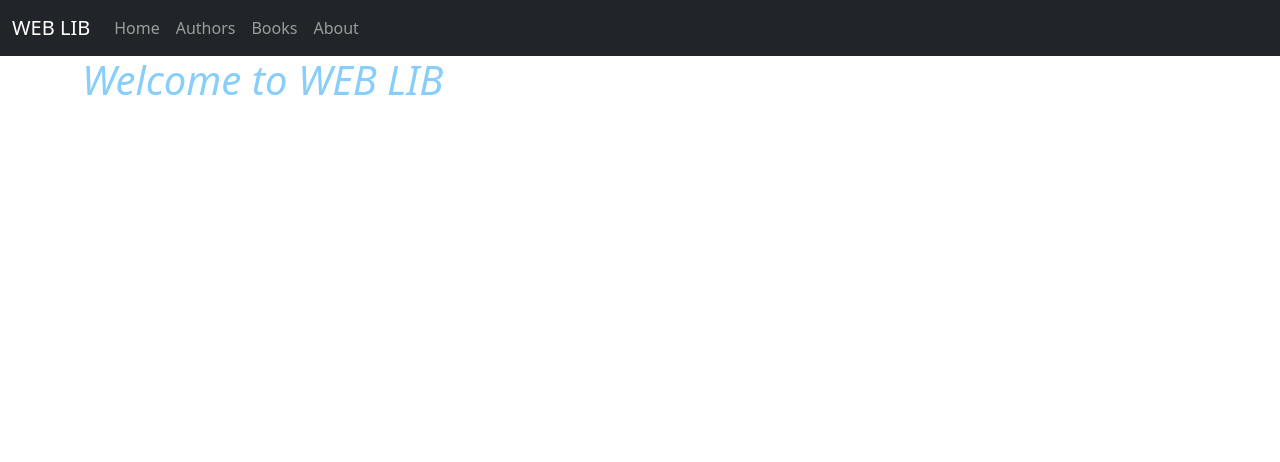
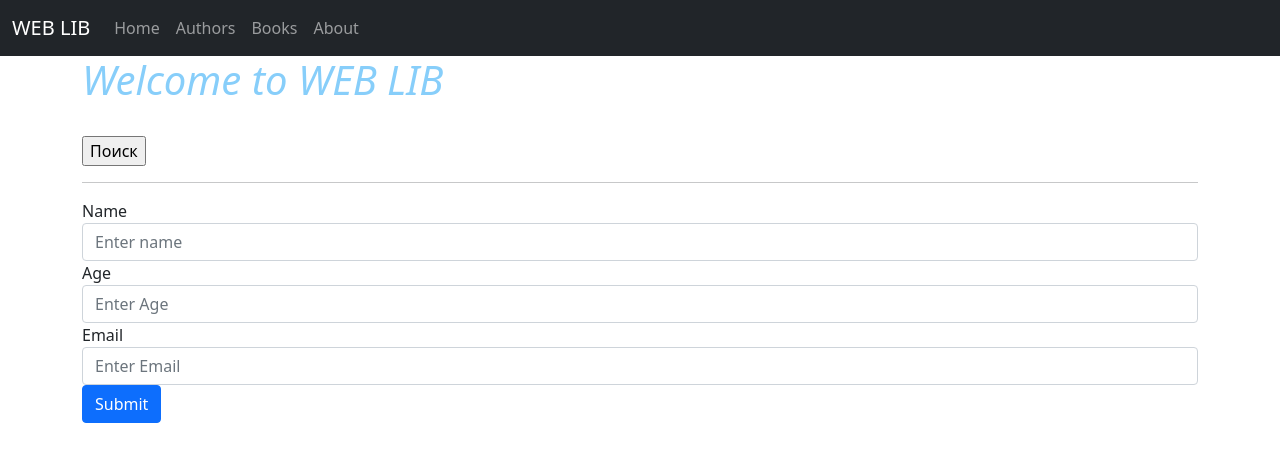
Before and after one commit to brightfuture47/new_pr, a Django app: page /web_lib/ in a window 1280 px wide. Shown: the top 462 px of the page. Run offline with Django 4.2, Linux system fonts and the light colour scheme.

Commit message:
pr 18 50%

```diff
--- /dev/null
+++ b/web_lib/forms.py
@@ -0,0 +1,5 @@
+from tkinter.tix import Form
+from django.forms import forms
+
+class SearchAuthor(forms,Form):
+    uuid = forms.UUIDField(label="Author UUID")
--- a/web_lib/templates/web_lib/main.html
+++ b/web_lib/templates/web_lib/main.html
@@ -21,7 +21,32 @@
     {% block content %}
     <div class="container">
         <h1>Welcome to WEB LIB</h1>
+        <br>
+        <form action="{% url 'authors' %}" method="GET">
+            <!-- <label for="author_uuid"> Author UUID </label>
+            <input type="text" name="author_uuid" id="author_uuid"> -->
+            {{ form }}
+            <input type="submit" value="Поиск">
+        </form>
+        <hr>
+        <form action="{% url 'authors' %}" method="POST">
+            {% csrf_token %}
+            <div class="form-group">
+              <label for="exampleInputEmail1">Name</label>
+              <input type="text" class="form-control" name="name" id="exampleInputEmail1" aria-describedby="emailHelp" placeholder="Enter name">
+            </div>
+            <div class="form-group">
+              <label for="exampleInputPassword1">Age</label>
+              <input type="text" class="form-control" name="age" id="exampleInputPassword1" placeholder="Enter Age">
+            </div>
+            <div class="form-group">
+                <label for="exampleInputPassword1">Email</label>
+                <input type="email" class="form-control" name="email" id="exampleInputPassword1" placeholder="Enter Email">
+              </div>
+            <button type="submit" class="btn btn-primary">Submit</button>
+          </form>
     </div>
+
 
     {% endblock %}
     <script src="https://cdn.jsdelivr.net/npm/bootstrap@5.1.3/dist/js/bootstrap.bundle.min.js"
```
